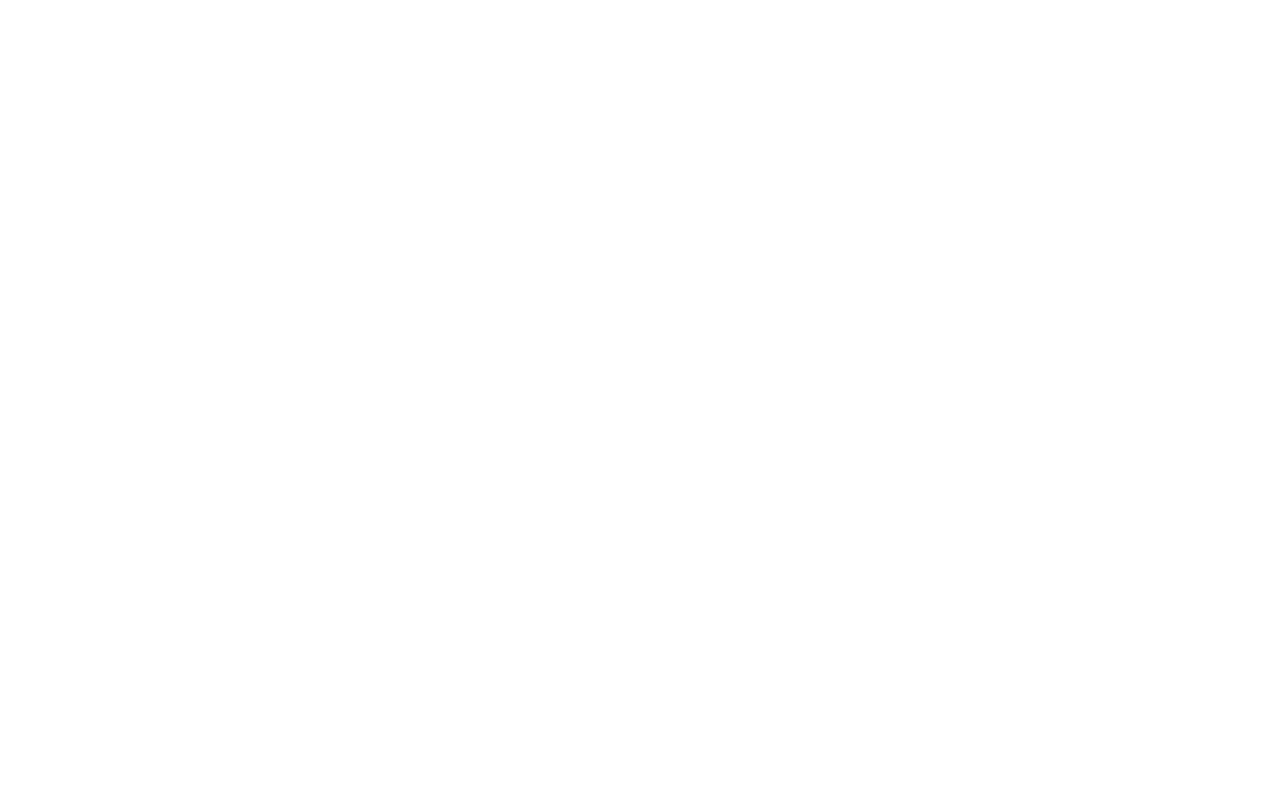
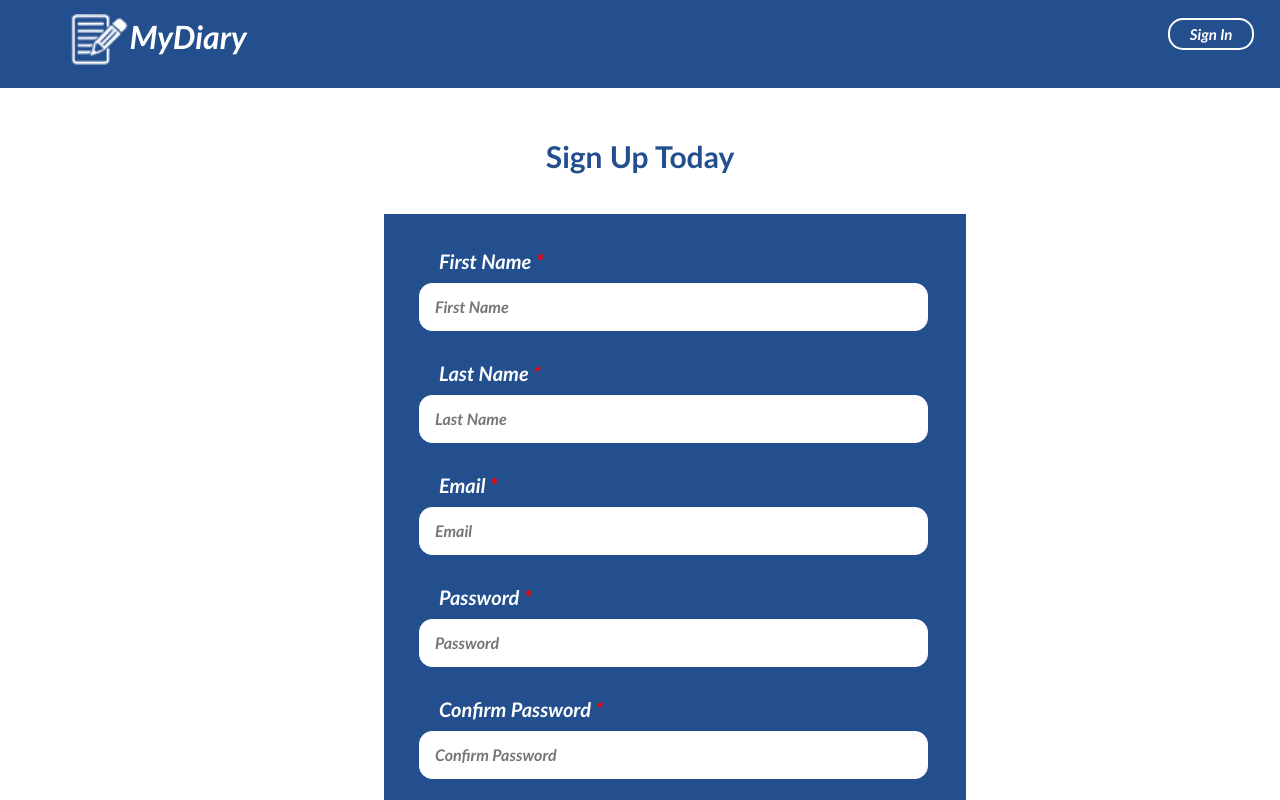
Before and after one commit to VictorUkafor/mydiary-frontend, a React (Create React App) app: page /signup in a window 1280 px wide. Shown: the top 800 px of the page. Built offline with nearby package versions, Linux system fonts and the light colour scheme.

Commit message:
feat(signup-page): display signup page
- render signup page
- write components for authinput field, button and form

[Delivers #162831389]

```diff
--- a/src/components/App.js
+++ b/src/components/App.js
@@ -1,12 +1,14 @@
 import React from 'react';
 import { BrowserRouter, Route } from 'react-router-dom';
 import LandingPage from '../views/LandingPage';
+import SignupPage from '../views/SignupPage';
 import '../styles/styles.scss';
 
 const App = () => (
   <BrowserRouter>
     <div>
       <Route exact path="/" render={(props) => <LandingPage {...props} />} />
+      <Route exact path="/signup" render={(props) => <SignupPage {...props} />} />
     </div>
   </BrowserRouter>
 );
--- /dev/null
+++ b/src/components/AuthForm.js
@@ -0,0 +1,19 @@
+import React from 'react';
+
+const AuthForm = (props) => {
+  const {
+    children, successMessage, errorMessage, buttonName,
+  } = props;
+  return (
+    <form name="signUp" id="signUp" className="signup-form signup" encType="multipart/form-data">
+      <div id="successMessage">{successMessage}</div>
+      <div id="errorMessage">{errorMessage}</div>
+      {children}
+      <button type="submit" className="form-button">{buttonName}</button>
+      <p className="required">Fill are fields with <span className="ast">*</span></p>
+    </form>
+  );
+};
+
+
+export default AuthForm;
--- /dev/null
+++ b/src/components/AuthInput.js
@@ -0,0 +1,16 @@
+import React from 'react';
+
+const AuthInput = (props) => {
+  const {
+    type, name, id, label, error,
+  } = props;
+  return (
+    <div className="form-group">
+      <label className="input-label" htmlFor={id}>{label} <span className="ast">*</span></label>
+      <input name={name} type={type || 'text'} className="form-field" id={id} placeholder={label} />
+      <div id={`${name}Error`}>{error}</div>
+    </div>);
+};
+
+
+export default AuthInput;
--- a/src/components/Layout.js
+++ b/src/components/Layout.js
@@ -3,10 +3,10 @@
 import Footer from './Footer';
 
 const Layout = (props) => {
-  const { children } = props;
+  const { children, page } = props;
   return (
     <div>
-      <Header {...props} />
+      <Header page={page} {...props} />
       {children}
       <Footer />
     </div>
--- a/src/containers/Header.js
+++ b/src/containers/Header.js
@@ -11,6 +11,16 @@
     return history.push('/');
   }
 
+  navigation = () => {
+    const { page } = this.props;
+    switch (page) {
+      case 'signup':
+        return (<li><button type="button" className="sign-in">Sign In</button></li>);
+      default:
+        return false;
+    }
+  }
+
   render() {
     return (
       <header>
@@ -20,6 +30,9 @@
         My<span className="text2">Diary</span>
           </h1>
         </div>
+        <ul className="side-button">
+          {this.navigation()}
+        </ul>
       </header>
     );
   }
--- /dev/null
+++ b/src/containers/Signup.js
@@ -0,0 +1,29 @@
+import React, { Component } from 'react';
+import { connect } from 'react-redux';
+import AuthInput from '../components/AuthInput';
+import AuthForm from '../components/AuthForm';
+
+
+export class Signup extends Component {
+  render() {
+    return (
+      <div className="body">
+        <h1 className="page-header">Sign Up Today</h1>
+        <AuthForm buttonName="Sign Up" {...this.props}>
+          <AuthInput name="firstName" id="FirstName" label="First Name" />
+          <AuthInput name="lastName" id="LastName" label="Last Name" />
+          <AuthInput type="email" name="email" id="Email" label="Email" />
+          <AuthInput type="password" name="password" id="Password1" label="Password" />
+          <AuthInput type="password" name="confirm_password" id="Password2" label="Confirm Password" />
+          <AuthInput type="file" name="photograph" id="Photograph" label="Photograph" />
+        </AuthForm>
+      </div>
+    );
+  }
+}
+
+const mapStateToProps = (state) => ({
+  user: state.user,
+});
+
+export default connect(mapStateToProps)(Signup);
--- /dev/null
+++ b/src/views/SignupPage.js
@@ -0,0 +1,13 @@
+import React from 'react';
+import Layout from '../components/Layout';
+import Signup from '../containers/Signup';
+
+const LandingPage = (props) => (
+  <div>
+    <Layout page="signup" {...props}>
+      <Signup />
+    </Layout>
+  </div>
+);
+
+export default LandingPage;
```
Also changed, not shown: src/actions/nothing.js (deleted).
